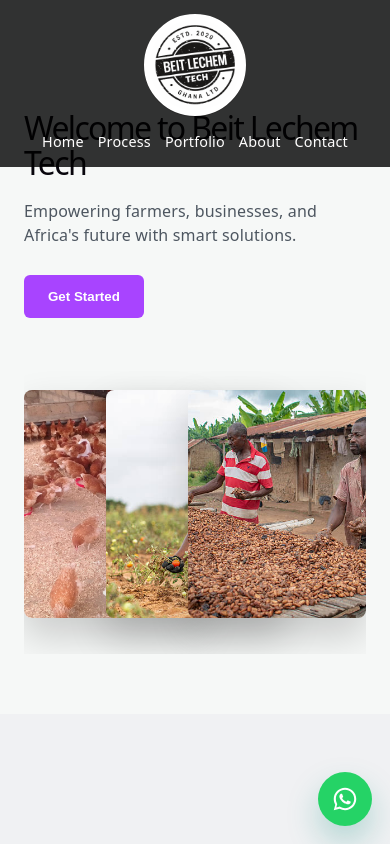
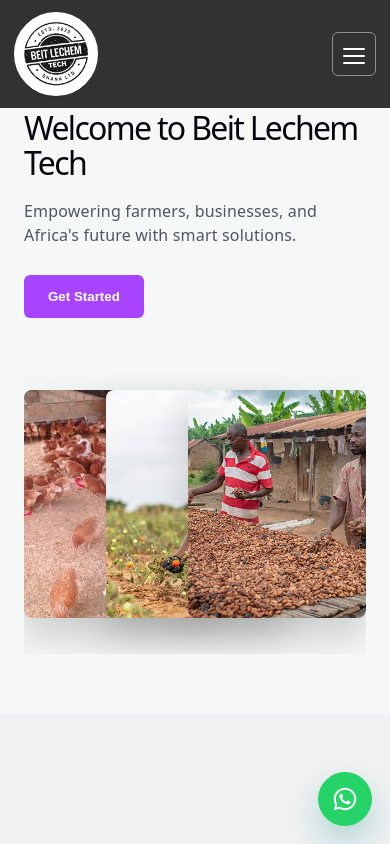
Before and after one commit to gyebi/beit-lechem-website, a React (Vite) app: page / in a window 390 px wide. Both pictures are taken after a click on the button "Explore Our Solutions". Shown: the top 844 px of the page. Built offline with nearby package versions, Linux system fonts and the light colour scheme.

Commit message:
contact form

```diff
--- a/src/components/Navbar.jsx
+++ b/src/components/Navbar.jsx
@@ -1,65 +1,53 @@
+import { useState } from "react";
 import "../css/navbar.css";
 
 export default function Navbar() {
+  const [isMenuOpen, setIsMenuOpen] = useState(false);
+
+  const scrollToSection = (sectionId) => {
+    document.getElementById(sectionId)?.scrollIntoView({ behavior: "smooth" });
+    setIsMenuOpen(false);
+  };
+
   return (
     <nav className="navbar">
       <div
         className="logo"
-        onClick={() => {
-          document.getElementById("home").scrollIntoView({ behavior: "smooth" });
-        }}
+        onClick={() => scrollToSection("home")}
       >
         <img src="/icons/Beit Lechem Tech logo design.png" alt="Beit Lechem Tech" />
       </div>
 
-      <ul className="nav-links">
-        <li
-          onClick={() =>
-            document
-              .getElementById("home")
-              .scrollIntoView({ behavior: "smooth" })
-          }
-        >
+      <button
+        className={`menu-toggle ${isMenuOpen ? "is-open" : ""}`}
+        type="button"
+        aria-label="Toggle navigation menu"
+        aria-expanded={isMenuOpen}
+        onClick={() => setIsMenuOpen((current) => !current)}
+      >
+        <span></span>
+        <span></span>
+        <span></span>
+      </button>
+
+      <ul className={`nav-links ${isMenuOpen ? "is-open" : ""}`}>
+        <li onClick={() => scrollToSection("home")}>
           Home
         </li>
 
-        <li
-          onClick={() =>
-            document
-              .getElementById("process")
-              .scrollIntoView({ behavior: "smooth" })
-          }
-        >
+        <li onClick={() => scrollToSection("process")}>
           Process
         </li>
 
-        <li
-          onClick={() =>
-            document
-              .getElementById("portfolio")
-              .scrollIntoView({ behavior: "smooth" })
-          }
-        >
+        <li onClick={() => scrollToSection("portfolio")}>
           Portfolio
         </li>
 
-        <li
-          onClick={() =>
-            document
-              .getElementById("about")
-              .scrollIntoView({ behavior: "smooth" })
-          }
-        >
+        <li onClick={() => scrollToSection("about")}>
           About
         </li>
 
-        <li
-          onClick={() =>
-            document
-              .getElementById("contact")
-              .scrollIntoView({ behavior: "smooth" })
-          }
-        >
+        <li onClick={() => scrollToSection("contact")}>
           Contact
         </li>
       </ul>
--- a/src/css/navbar.css
+++ b/src/css/navbar.css
@@ -54,24 +54,86 @@
   opacity: 0.7;
 }
 
+.menu-toggle {
+  display: none;
+  width: 44px;
+  height: 44px;
+  border: 1px solid rgba(255, 255, 255, 0.45);
+  border-radius: 6px;
+  background: transparent;
+  cursor: pointer;
+  padding: 10px;
+}
+
+.menu-toggle span {
+  display: block;
+  width: 100%;
+  height: 2px;
+  margin: 5px 0;
+  border-radius: 999px;
+  background: #ffffff;
+  transition: transform 0.25s ease, opacity 0.25s ease;
+}
+
+.menu-toggle.is-open span:nth-child(1) {
+  transform: translateY(7px) rotate(45deg);
+}
+
+.menu-toggle.is-open span:nth-child(2) {
+  opacity: 0;
+}
+
+.menu-toggle.is-open span:nth-child(3) {
+  transform: translateY(-7px) rotate(-45deg);
+}
+
 @media (max-width: 820px) {
   .navbar {
     padding: 14px 18px;
     gap: 14px;
-    flex-wrap: wrap;
+  }
+
+  .menu-toggle {
+    display: block;
   }
 
   .nav-links {
-    order: 3;
-    width: 100%;
-    gap: 14px;
+    position: absolute;
+    top: calc(100% + 10px);
+    left: 18px;
+    right: 18px;
+    display: none;
+    flex-direction: column;
+    align-items: stretch;
+    gap: 0;
+    padding: 12px;
+    border-radius: 8px;
+    background: rgba(0, 0, 0, 0.92);
     font-size: 0.9rem;
   }
 
+  .nav-links.is-open {
+    display: flex;
+  }
+
+  .nav-links li {
+    padding: 14px 12px;
+    border-radius: 6px;
+  }
+
+  .nav-links li:hover {
+    background: rgba(255, 255, 255, 0.1);
+    opacity: 1;
+  }
 }
 
 @media (max-width: 460px) {
   .navbar {
-    justify-content: center;
+    padding: 12px 14px;
+  }
+
+  .logo img {
+    width: 72px;
+    height: 72px;
   }
 }
```
